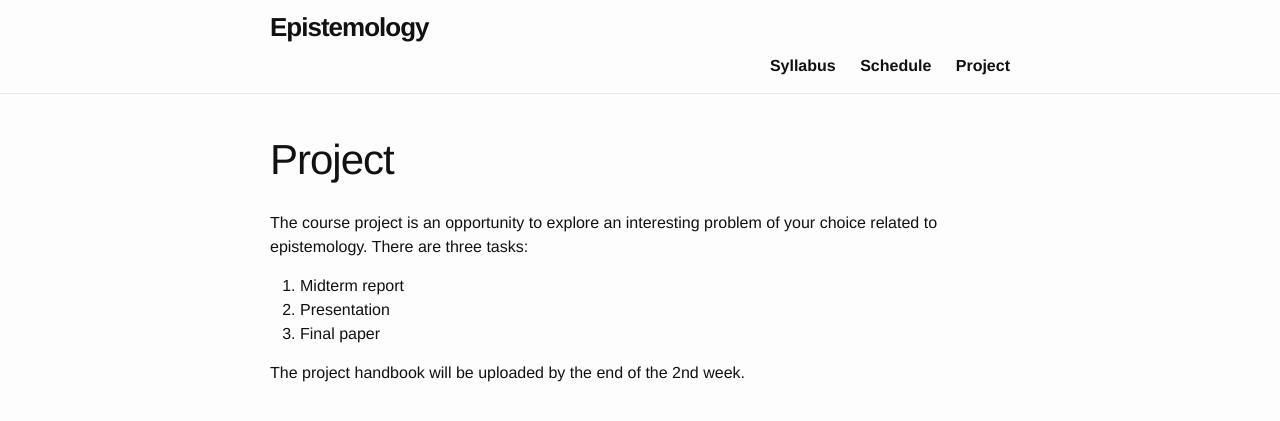
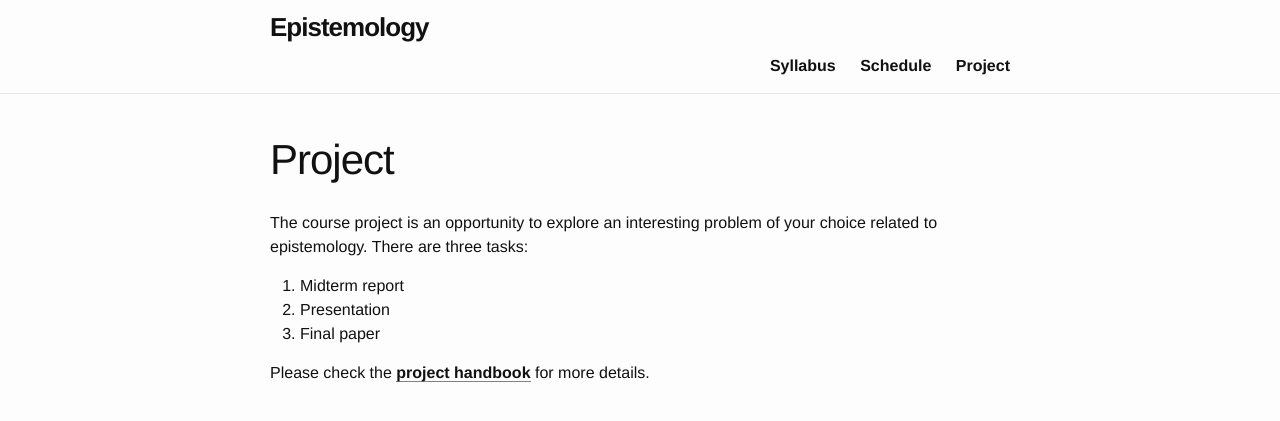
Before and after one commit to comphiacademy/epist20s, a Jekyll site: the page built from project.md, in a window 1280 px wide. Shown: the top 421 px of the page. Built offline with Jekyll 4.4.1, drawn with Linux system fonts in a browser that asks for light colours.

Commit message:
Week 3 updates.

```diff
--- a/project.md
+++ b/project.md
@@ -10,4 +10,4 @@ The course project is an opportunity to explore an interesting problem of your c
 2. Presentation
 3. Final paper
 
-The project handbook will be uploaded by the end of the 2nd week.
+Please check the [project handbook](/assets/handbook.pdf) for more details.
```
Also changed, not shown: schedule.md (+2 -2 lines), 2 other files.
